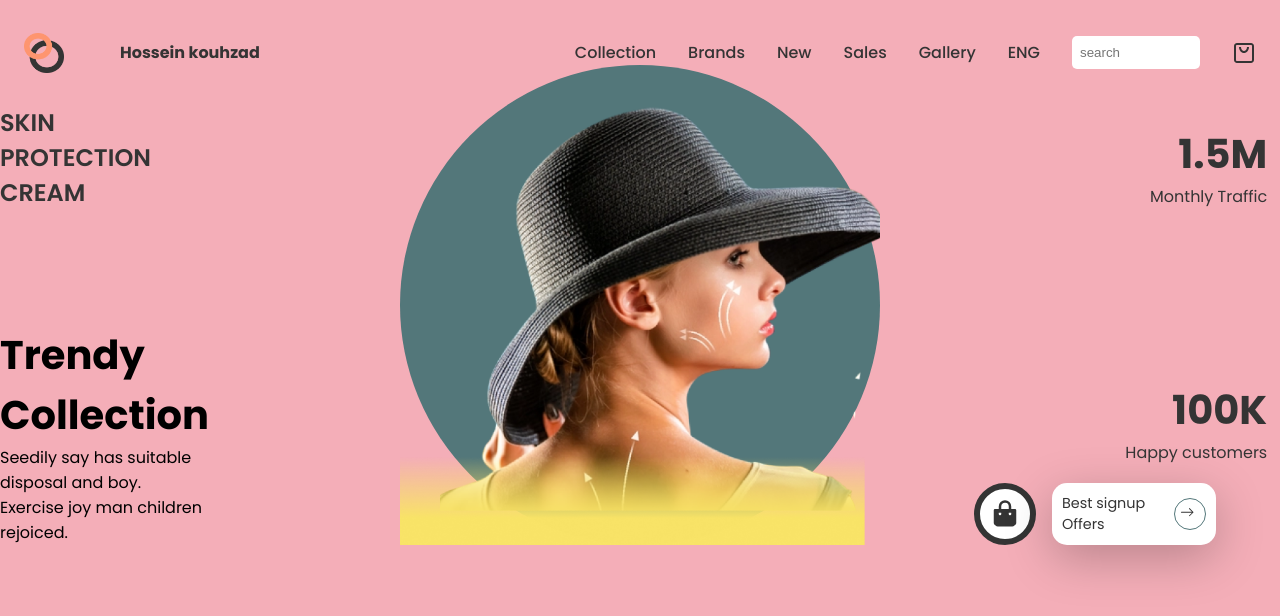
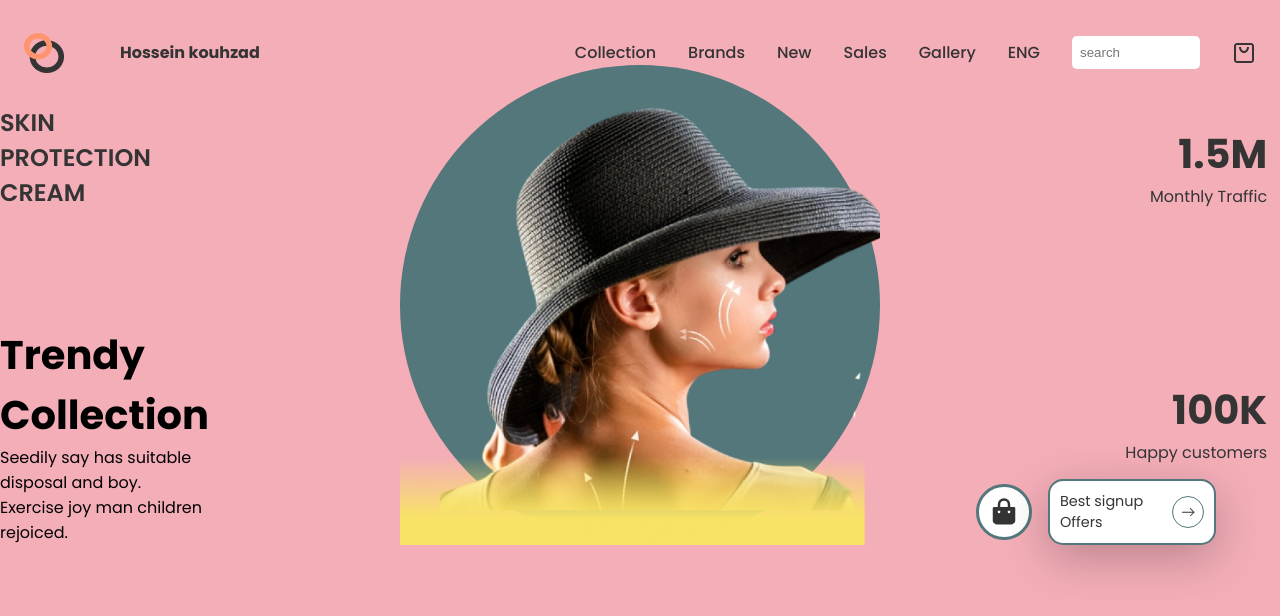
Before and after one commit to HKouhzad1991/Ecommerce-react-app, a React (Create React App) app: page / in a window 1280 px wide. Shown: the top 616 px of the page. Built offline with nearby package versions, Linux system fonts and the light colour scheme.

Commit message:
finished sign up

```diff
--- a/src/components/Hero/Hero.module.css
+++ b/src/components/Hero/Hero.module.css
@@ -44,7 +44,8 @@
     background: white;
     padding: 10px;
     border-radius: 50%;
-    border: 6px solid var(--black);
+    border: 3px solid #53777a;
+    ;
 }
 
 .signup {
@@ -56,6 +57,8 @@
     font-size: 0.9rem;
     border-radius: 15px;
     box-shadow: var(--shadow1);
+    border: 2px solid #53777a;
+    ;
 
 }
 
@@ -66,11 +69,13 @@
 
 .signup>:nth-child(2) {
     border-radius: 50%;
-    border: 1px solid #53777a;
+    display: flex;
+    border: 1.5px solid #53777a;
     width: 20px;
     height: 20px;
     padding: 5px;
     align-items: center;
+    justify-content: center;
 
 
 }
```
